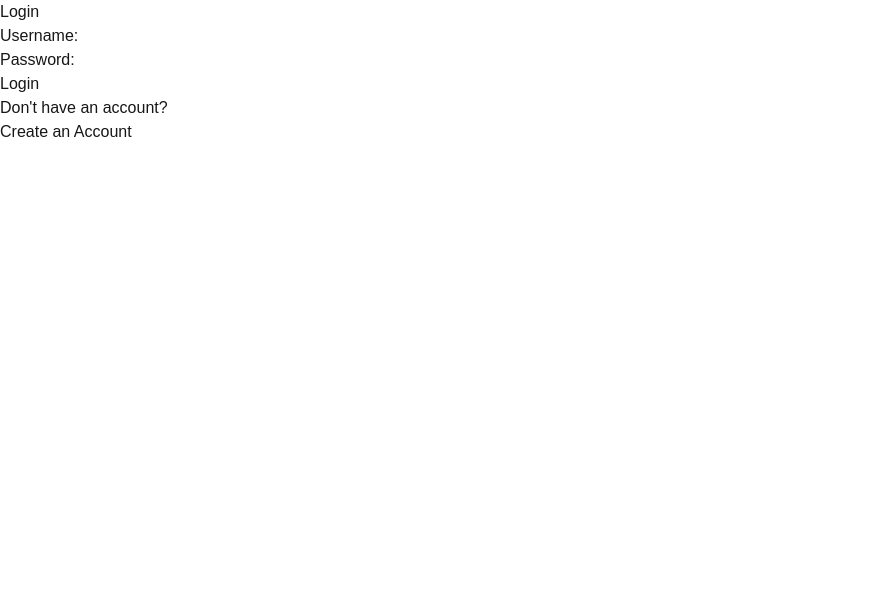
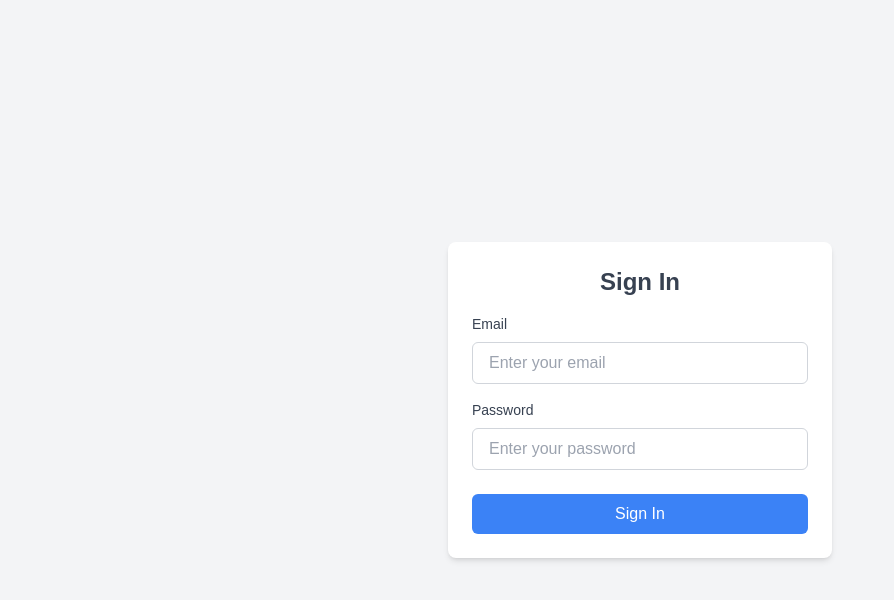
Before and after one commit to Bousef/shellhacks-2024, a Next.js app: page /login in a window 1280 px wide. Shown: the top 600 px of the page, without its empty margins (0-894 px from the left). Built offline with nearby package versions, Linux system fonts and the light colour scheme; no server answers.

Commit message:
feat: authentication works

```diff
--- a/src/app/firebase/config.js
+++ b/src/app/firebase/config.js
@@ -4,12 +4,11 @@
 
 const firebaseConfig = {
   apiKey: process.env.NEXT_PUBLIC_FIREBASE_API_KEY,
-  authDomain: processs.env.NEXT_PUBLIC_AUTH_DOMAIN,
+  authDomain: process.env.NEXT_PUBLIC_AUTH_DOMAIN,
   projectId: process.env.NEXT_PUBLIC_FIREBASE_PROJECT_ID,
   storageBucket: process.env.NEXT_PUBLIC_FIREBASE_STORAGE_BUCKET,
   messagingSenderId: process.env.NEXT_PUBLIC_FIREBASE_MESSAGINE_SENDER_ID,
   appId: process.env.EXT_PUBLIC_FIREBASE_APP_ID,
-  measurementId: "G-2L4C31JTEG"
 };
 
 // Initialize Firebase
--- /dev/null
+++ b/src/app/home/page.jsx
@@ -0,0 +1,32 @@
+"use client"; // Required for Next.js Client Component
+import { auth } from '@/app/firebase/config';
+import { useRouter } from 'next/navigation';
+import { useAuthState } from 'react-firebase-hooks/auth';
+
+const Home = () => {
+    const [user] = useAuthState(auth);
+    const router = useRouter();
+
+    if (!user) {
+        console.log("USER NOT SIGNED IN");
+        router.push('/sign-up');
+    }
+  return (
+    <div className="flex justify-center items-center min-h-screen bg-gray-100">
+      <div className="text-center p-6 bg-white rounded-lg shadow-md">
+        <h1 className="text-3xl font-semibold text-gray-700">Welcome to the Home Page!</h1>
+        <p className="mt-4 text-gray-600">
+          You have successfully signed in. Explore the content or features available on this platform.
+        </p>
+        <button
+          onClick={() => alert("Enjoy your stay!")}
+          className="mt-6 px-4 py-2 bg-blue-500 text-white rounded-md hover:bg-blue-600 focus:bg-blue-600 transition duration-200"
+        >
+          Explore
+        </button>
+      </div>
+    </div>
+  );
+};
+
+export default Home;
--- a/src/app/home/page.tsx
+++ /dev/null
@@ -1,22 +0,0 @@
-// src/app/home/page.tsx
-"use client"; // Add this to make it a Client Component
-import React from 'react';
-import { useRouter } from 'next/navigation';
-
-const HomePage = () => {
-  const router = useRouter();
-
-  const handleLoginClick = () => {
-    router.push('/login');
-  };
-
-  return (
-    <div>
-      <h1>Welcome to the Home Page</h1>
-      <p>Please log in to access more features.</p>
-      <button onClick={handleLoginClick}>Login</button>
-    </div>
-  );
-};
-
-export default HomePage;
--- a/src/app/login/page.tsx
+++ b/src/app/login/page.tsx
@@ -1,30 +1,73 @@
-"use client"; // Add this to make it a Client Component
-import React from 'react';
+"use client"; // Required for Next.js Client Component
+import { auth } from '@/app/firebase/config';
 import { useRouter } from 'next/navigation';
+import React, { useState } from "react";
+import { useSignInWithEmailAndPassword } from 'react-firebase-hooks/auth';
 
-const LoginPage = () => {
+const SignIn: React.FC = () => {
+    const [email, setEmail] = useState('');
+    const [password, setPassword] = useState('');
+    const [signInWithEmailAndPassword, user, loading, error] = useSignInWithEmailAndPassword(auth);
     const router = useRouter();
 
-  const handleRegisterClick = () => {
-    router.push('/register');
+    const handleSubmit = async (e: React.FormEvent<HTMLFormElement>) => {
+        e.preventDefault(); // Prevent the default form submission behavior
+        try {
+            const res = await signInWithEmailAndPassword(email, password);
+            console.log({ res });
+            if (res) {
+                router.push('/home'); // Navigate to home page upon successful login
+            }
+            setEmail('');
+            setPassword('');
+        } catch (e) {
+            console.log("THERE WAS AN ERROR");
+            console.error(e);
+        }
     };
 
     return (
-    <div>
-      <h1>Login</h1>
-      <form>
-        <label htmlFor="username">Username:</label>
-        <input type="text" id="username" name="username" />
-        <br />
-        <label htmlFor="password">Password:</label>
-        <input type="password" id="password" name="password" />
-        <br />
-        <button type="submit">Login</button>
+        <div className="flex justify-center items-center min-h-screen bg-gray-100">
+            <div className="w-full max-w-sm p-6 bg-white rounded-lg shadow-md">
+                <h2 className="text-2xl font-semibold text-center text-gray-700">Sign In</h2>
+                <form onSubmit={handleSubmit} className="mt-4">
+                    <div className="mb-4">
+                        <label htmlFor="email" className="block text-sm text-gray-700">Email</label>
+                        <input
+                            type="email"
+                            id="email"
+                            value={email}
+                            onChange={(e) => setEmail(e.target.value)}
+                            className="w-full px-4 py-2 mt-2 border border-gray-300 rounded-md focus:outline-none focus:ring focus:ring-blue-500"
+                            placeholder="Enter your email"
+                            required
+                        />
+                    </div>
+
+                    <div className="mb-6">
+                        <label htmlFor="password" className="block text-sm text-gray-700">Password</label>
+                        <input
+                            type="password"
+                            id="password"
+                            value={password}
+                            onChange={(e) => setPassword(e.target.value)}
+                            className="w-full px-4 py-2 mt-2 border border-gray-300 rounded-md focus:outline-none focus:ring focus:ring-blue-500"
+                            placeholder="Enter your password"
+                            required
+                        />
+                    </div>
+
+                    <button
+                        type="submit"
+                        className="w-full px-4 py-2 bg-blue-500 text-white rounded-md hover:bg-blue-600 focus:bg-blue-600 transition duration-200"
+                    >
+                        {loading ? 'Signing In...' : 'Sign In'}
+                    </button>
                 </form>
-      <p>Don't have an account?</p>
-      <button onClick={handleRegisterClick}>Create an Account</button>
+                {error && <p className="text-red-500 mt-2">{error.message}</p>}
+            </div>
         </div>
     );
 };
 
-export default LoginPage;
+export default SignIn;
--- a/src/app/register/page.tsx
+++ /dev/null
@@ -1,20 +0,0 @@
-import React from 'react';
-
-const RegisterPage = () => {
-  return (
-    <div>
-      <h1>Create an Account</h1>
-      <form>
-        <label htmlFor="username">Username:</label>
-        <input type="text" id="username" name="username" />
-        <br />
-        <label htmlFor="password">Password:</label>
-        <input type="password" id="password" name="password" />
-        <br />
-        <button type="submit">Register</button>
-      </form>
-    </div>
-  );
-};
-
-export default RegisterPage;
--- /dev/null
+++ b/src/app/sign-up/page.tsx
@@ -0,0 +1,84 @@
+"use client"; // This tells Next.js to treat the component as a Client Component
+import { auth } from '@/app/firebase/config';
+import React, { useState } from "react";
+import { useCreateUserWithEmailAndPassword } from 'react-firebase-hooks/auth';
+
+const LoginForm: React.FC = () => {
+  const [email, setEmail] = useState("");
+  const [password, setPassword] = useState("");
+
+  const [createUserWithEmailAndPassword] = useCreateUserWithEmailAndPassword(auth);
+
+  const handleSubmit = async () => {
+    try {
+      const res = await createUserWithEmailAndPassword(email, password);
+      console.log({res});
+      setEmail('');
+      setPassword('');
+    }
+    catch (e){
+      console.error(e);
+    }
+
+  };
+
+  return (
+    <div className="flex justify-center items-center min-h-screen bg-gradient-to-br from-blue-600 to-indigo-800">
+      <div className="w-full max-w-md p-8 bg-white rounded-xl shadow-lg space-y-6">
+        <h2 className="text-3xl font-bold text-center text-gray-800">Sign Up</h2>
+        <form onSubmit={handleSubmit} className="space-y-6">
+          <div>
+            <label htmlFor="email" className="block text-sm font-medium text-gray-800">
+              Email
+            </label>
+            <input
+              type="email"
+              id="email"
+              value={email}
+              onChange={(e) => setEmail(e.target.value)}
+              className="w-full mt-1 px-4 py-2 border border-gray-300 rounded-lg shadow-sm focus:ring-2 focus:ring-blue-400 focus:outline-none transition ease-in-out duration-300"
+              placeholder="Enter your email"
+              required
+            />
+          </div>
+
+          <div>
+            <label htmlFor="password" className="block text-sm font-medium text-gray-700">
+              Password
+            </label>
+            <input
+              type="password"
+              id="password"
+              value={password}
+              onChange={(e) => setPassword(e.target.value)}
+              className="w-full mt-1 px-4 py-2 border border-gray-300 rounded-lg shadow-sm focus:ring-2 focus:ring-blue-400 focus:outline-none transition ease-in-out duration-300"
+              placeholder="Enter your password"
+              required
+            />
+          </div>
+
+          <div className="flex items-center justify-between">
+            <div className="flex items-center">
+              <input
+                id="remember_me"
+                name="remember_me"
+                type="checkbox"
+                className="h-4 w-4 text-blue-600 border-gray-300 rounded focus:ring-blue-500"
+              />
+            </div>
+
+          </div>
+
+          <button
+            type="submit"
+            className="w-full py-2 px-4 bg-gradient-to-r from-blue-500 to-indigo-600 text-white font-semibold rounded-lg shadow-md hover:from-blue-600 hover:to-indigo-700 transition-all ease-in-out duration-300 focus:outline-none focus:ring-2 focus:ring-offset-2 focus:ring-blue-500"
+          >
+            Sign In
+          </button>
+        </form>
+      </div>
+    </div>
+  );
+};
+
+export default LoginForm;
```
Lines whose indentation alone changed are shown as unchanged.
